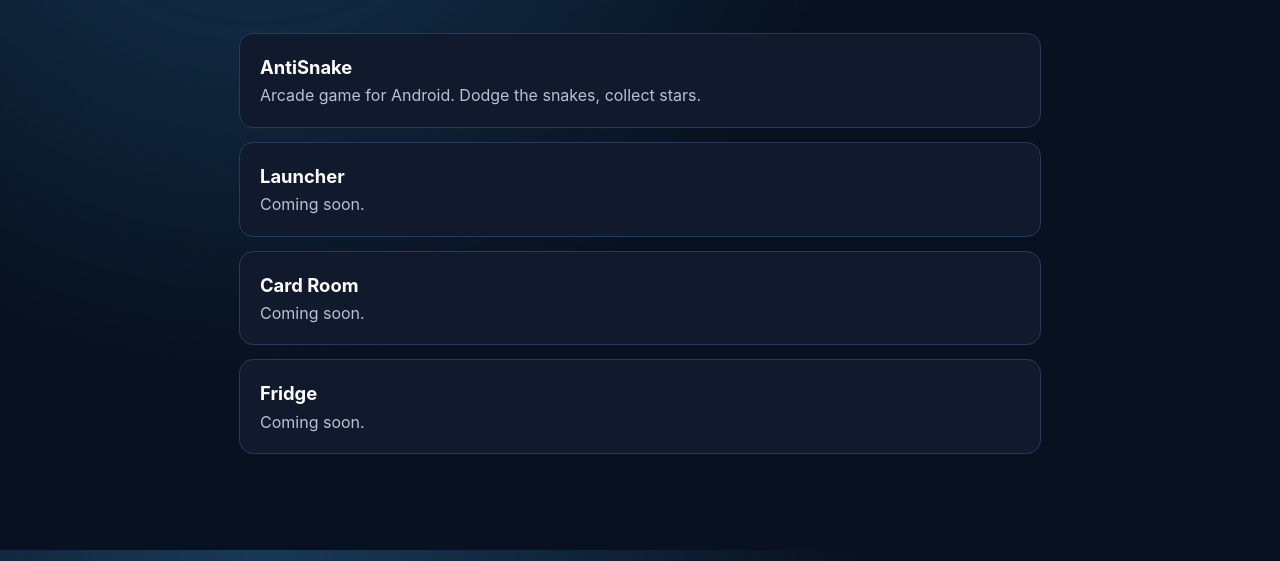
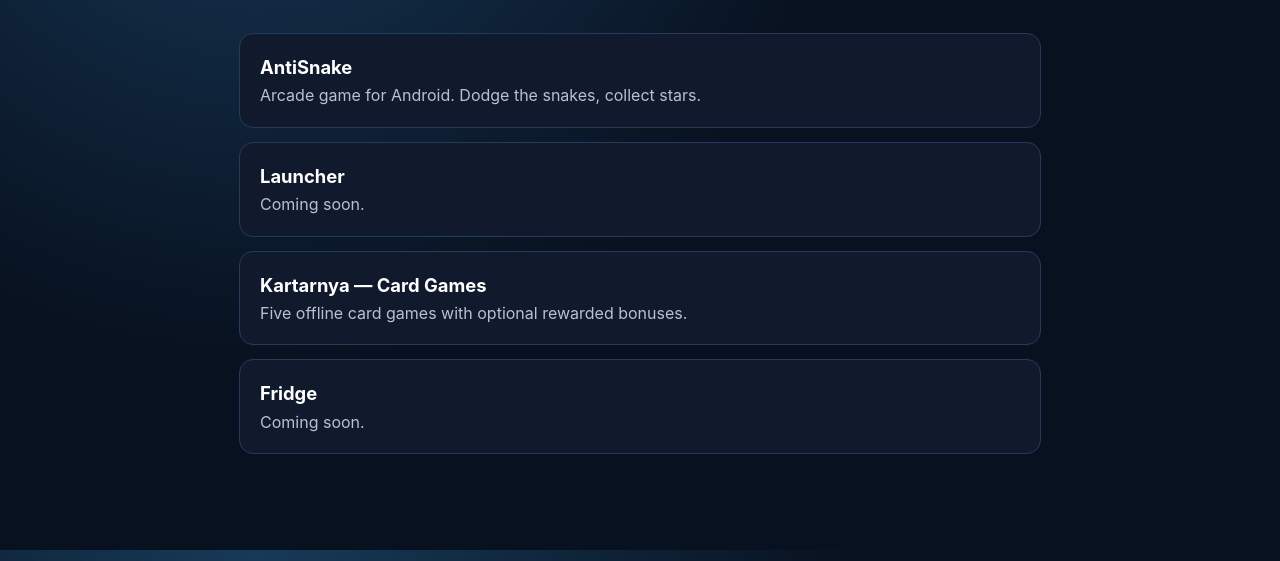
Before and after one commit to GhostFantom007/GhostFantom007.github.io, a plain HTML site: page index.html in a window 1280 px wide. Shown: the part 239-800 px from the top of the page. Drawn offline with Linux system fonts and the light colour scheme.

Commit message:
Link Kartarnya from developer site

```diff
--- a/index.html
+++ b/index.html
@@ -23,7 +23,7 @@
     <ul class="apps">
       <li><a class="card" href="/antysnake/"><b>AntiSnake</b><br><span style="color:var(--muted)">Arcade game for Android. Dodge the snakes, collect stars.</span></a></li>
       <li><a class="card" href="/launcher/"><b>Launcher</b><br><span style="color:var(--muted)">Coming soon.</span></a></li>
-      <li><a class="card" href="/cardroom/"><b>Card Room</b><br><span style="color:var(--muted)">Coming soon.</span></a></li>
+      <li><a class="card" href="/cardroom/"><b>Kartarnya — Card Games</b><br><span style="color:var(--muted)">Five offline card games with optional rewarded bonuses.</span></a></li>
       <li><a class="card" href="/fridge/"><b>Fridge</b><br><span style="color:var(--muted)">Coming soon.</span></a></li>
     </ul>
   </main>
```
